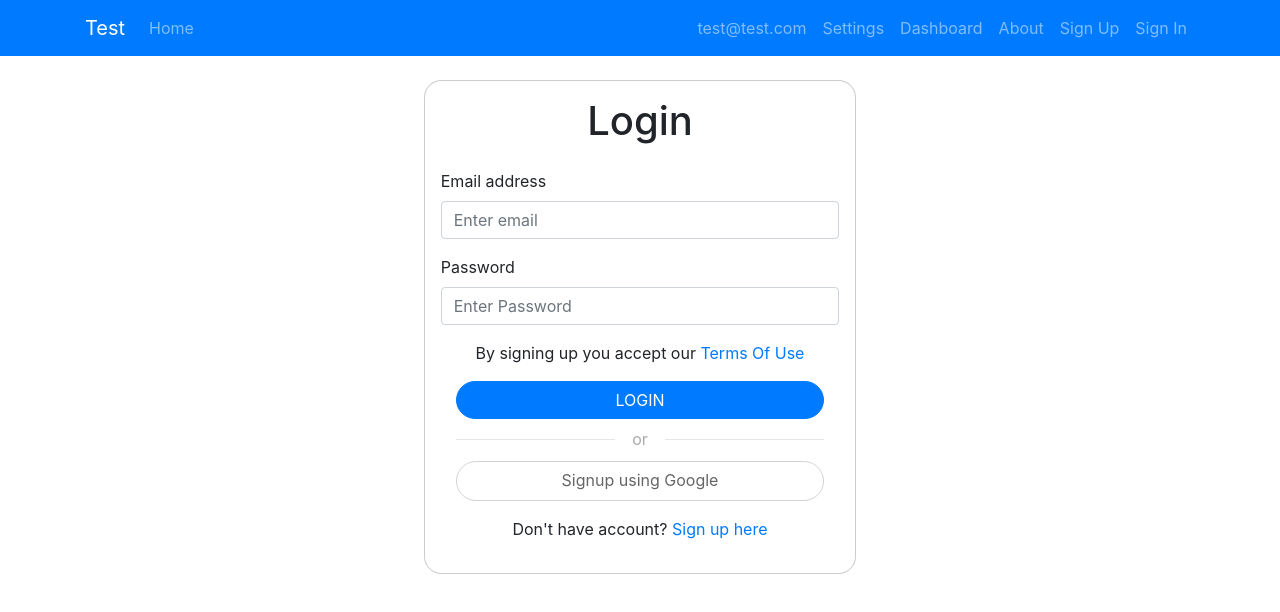
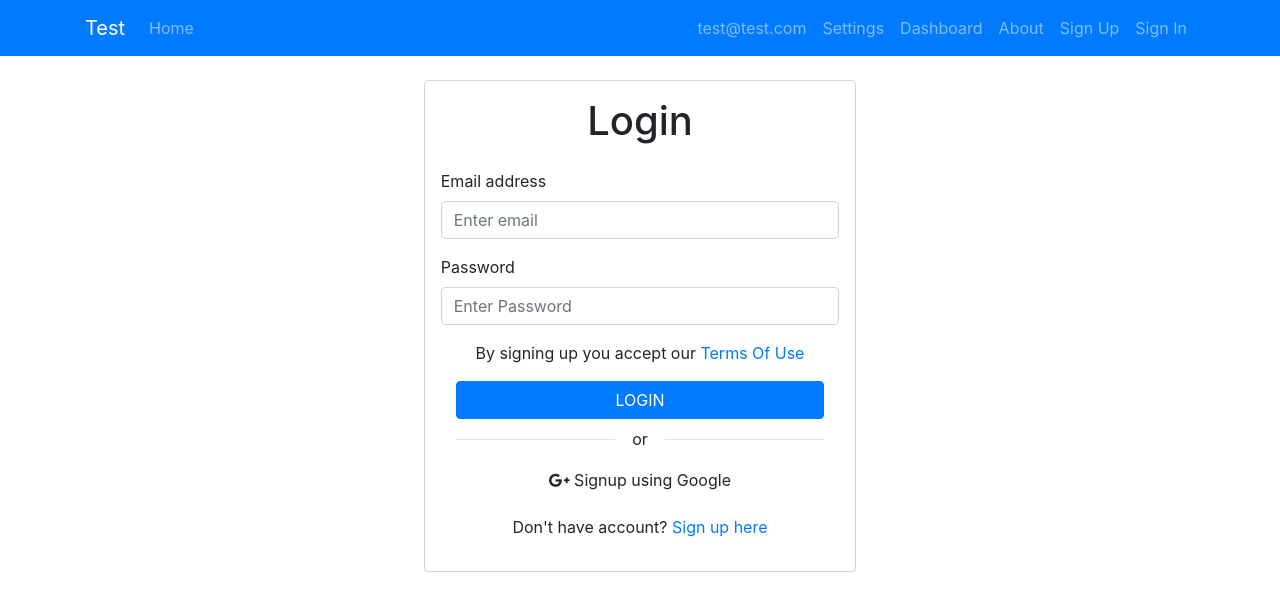
Before and after one commit to aderbalfarias/my-react, an Angular app: page /signin in a window 1280 px wide. Shown: the top 612 px of the page. Built offline with nearby package versions, Linux system fonts and the light colour scheme.

Commit message:
Adjusting css

```diff
--- a/src/app/components/auth/signin/signin.component.css
+++ b/src/app/components/auth/signin/signin.component.css
@@ -1,14 +1,8 @@
-body {
-    padding-top: 4.2rem;
-    padding-bottom: 4.2rem;
-    background: rgba(0, 0, 0, 0.76);
-}
-
 a {
     text-decoration: none !important;
 }
 
-.myform {
+.login-form {
     position: relative;
     display: -ms-flexbox;
     display: flex;
@@ -19,23 +13,17 @@ a {
     pointer-events: auto;
     background-color: #fff;
     background-clip: padding-box;
-    border: 1px solid rgba(0, 0, 0, .2);
-    border-radius: 1.1rem;
+    border: 1px solid #ced4da;
+    border-radius: .25rem;
     outline: 0;
-    max-width: 500px;
 }
 
 .tx-tfm {
     text-transform: uppercase;
 }
 
-.mybtn {
-    border-radius: 50px;
-}
-
 .login-or {
     position: relative;
-    color: #aaa;
     margin-top: 10px;
     margin-bottom: 10px;
     padding-top: 10px;
@@ -58,16 +46,3 @@ a {
     margin-top: 0px !important;
     margin-bottom: 0px !important;
 }
-
-.google {
-    color: #666;
-    width: 100%;
-    height: 40px;
-    text-align: center;
-    outline: none;
-    border: 1px solid lightgrey;
-}
-
-form .error {
-    color: #ff0000;
-}
--- a/src/app/components/auth/signin/signin.component.html
+++ b/src/app/components/auth/signin/signin.component.html
@@ -19,7 +19,7 @@
     <div class="row">
         <div class="col-md-5 mx-auto">
             <div id="signin">
-                <div class="myform form">
+                <div class="form login-form">
                     <div class="logo mb-3">
                         <div class="col-md-12 text-center">
                             <h1>Login</h1>
--- a/src/app/components/auth/signup/signup.component.css
+++ b/src/app/components/auth/signup/signup.component.css
@@ -1,14 +1,8 @@
-body {
-    padding-top: 4.2rem;
-    padding-bottom: 4.2rem;
-    background: rgba(0, 0, 0, 0.76);
-}
-
 a {
     text-decoration: none !important;
 }
 
-.myform {
+.login-form {
     position: relative;
     display: -ms-flexbox;
     display: flex;
@@ -19,55 +13,7 @@ a {
     pointer-events: auto;
     background-color: #fff;
     background-clip: padding-box;
-    border: 1px solid rgba(0, 0, 0, .2);
-    border-radius: 1.1rem;
+    border: 1px solid #ced4da;
+    border-radius: .25rem;
     outline: 0;
-    max-width: 500px;
 }
-
-.tx-tfm {
-    text-transform: uppercase;
-}
-
-.mybtn {
-    border-radius: 50px;
-}
-
-.login-or {
-    position: relative;
-    color: #aaa;
-    margin-top: 10px;
-    margin-bottom: 10px;
-    padding-top: 10px;
-    padding-bottom: 10px;
-}
-
-.span-or {
-    display: block;
-    position: absolute;
-    left: 50%;
-    top: -2px;
-    margin-left: -25px;
-    background-color: #fff;
-    width: 50px;
-    text-align: center;
-}
-
-.hr-or {
-    height: 1px;
-    margin-top: 0px !important;
-    margin-bottom: 0px !important;
-}
-
-.google {
-    color: #666;
-    width: 100%;
-    height: 40px;
-    text-align: center;
-    outline: none;
-    border: 1px solid lightgrey;
-}
-
-form .error {
-    color: #ff0000;
-}
--- a/src/app/components/auth/signup/signup.component.html
+++ b/src/app/components/auth/signup/signup.component.html
@@ -19,7 +19,7 @@
     <div class="row">
         <div class="col-md-5 mx-auto">
             <div id="signup">
-                <div class="myform form">
+                <div class="form login-form">
                     <div class="logo mb-3">
                         <div class="col-md-12 text-center">
                             <h1>Signup</h1>
--- a/src/styles.css
+++ b/src/styles.css
@@ -1,2 +1,3 @@
 /* You can add global styles to this file, and also import other style files */
 @import "../node_modules/bootstrap/dist/css/bootstrap.min.css"; /* this is wrong way (change it) */
+@import "../node_modules/font-awesome/css/font-awesome.min.css"
```
